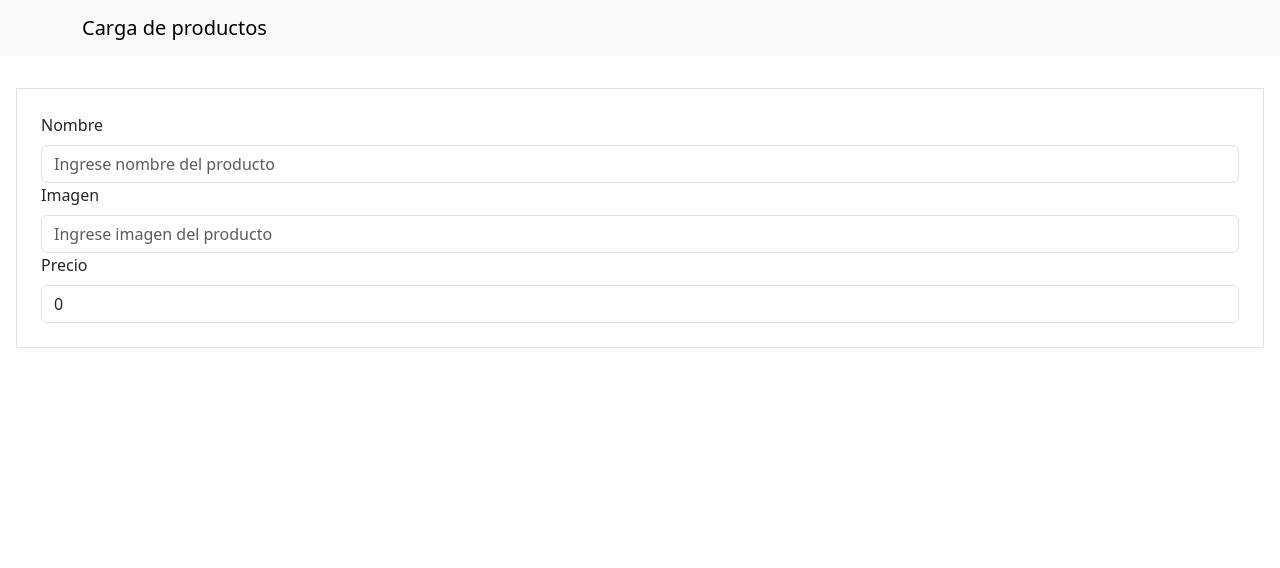
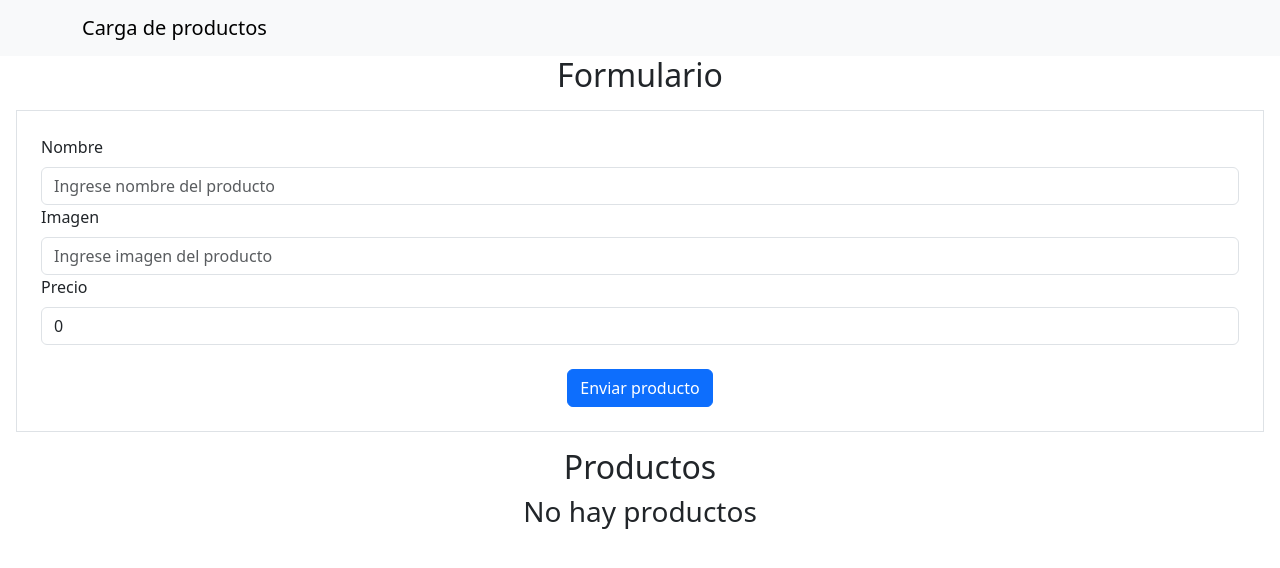
Before and after one commit to sahaderenzo/practico_n9, a React (Vite) app: page / in a window 1280 px wide. Shown: the top 568 px of the page. Built offline with nearby package versions, Linux system fonts and the light colour scheme.

Commit message:
Finalizando ultimo video

```diff
--- a/src/App.tsx
+++ b/src/App.tsx
@@ -3,7 +3,6 @@ import { MiPrimerComponent } from "./components/MiPrimerComponente/MiPrimerCompo
 import { ComponentUseEffect } from "./components/ComponentUseEffect/ComponentUseEffect"
 import { FormComponent } from "./components/FormComponent/FormComponent"
 import { AppProduct } from "./components/AddProduct/AppProduct"
-import { FormProduct } from "./components/AddProduct/FormProducts/FormProduct"
 
 export const App = () => {
 
@@ -14,7 +13,6 @@ export const App = () => {
             <ComponentUseEffect />
             <FormComponent /> */}
             <AppProduct />
-            <FormProduct />
         </div>
     )
 }
--- a/src/components/AddProduct/AppProduct.tsx
+++ b/src/components/AddProduct/AppProduct.tsx
@@ -1,10 +1,30 @@
+import { useState } from "react"
+import { FormProduct } from "./FormProducts/FormProduct"
 import { Header } from "./Header/Header"
+import { ListProducts } from "./ListProducts/ListProducts"
 
 
+interface ItemProduct {
+    precio: number,
+    imagen: string,
+    nombre: string,
+}
+
 export const AppProduct = () => {
+
+    const [products, setProducts] = useState<ItemProduct[]>([])
+
+    const handleAddProduct = (newItem: ItemProduct) => {
+        setProducts((prev) => [...prev, newItem])
+    }
+
     return (
         <div>
             <Header />
+            <h2 className="text-center">Formulario</h2>
+            <FormProduct handleAddProduct={handleAddProduct} />
+            <h2 className="text-center">Productos</h2>
+            {products.length > 0 ? <ListProducts arrItems={products} /> : <h3 className="text-center">No hay productos</h3>}
         </div>
     )
 }
--- a/src/components/AddProduct/FormProducts/FormProduct.tsx
+++ b/src/components/AddProduct/FormProducts/FormProduct.tsx
@@ -1,12 +1,18 @@
-import { Form } from "react-bootstrap"
+import { Button, Form } from "react-bootstrap"
 import { useForm } from "../../../hooks/useForm"
+import { FC } from "react"
 
-export const FormProduct = () => {
+interface IPropsFormProduct {
+    handleAddProduct: Function
+}
+
+export const FormProduct: FC<IPropsFormProduct> = ({ handleAddProduct }) => {
 
     const { handleChange, values, resetForms } = useForm({ nombre: '', imagen: '', precio: 0 })
 
     const handleSubmitForm = () => {
-
+        handleAddProduct(values)
+        resetForms()
     }
 
     return (
@@ -26,6 +32,9 @@ export const FormProduct = () => {
                 <Form.Label>Precio</Form.Label>
                 <Form.Control type="number" name="precio" placeholder="Ingrese precio del producto" value={values.precio} onChange={handleChange}></Form.Control>
             </Form.Group>
+            <div className="d-flex justify-content-center mt-4">
+                <Button onClick={handleSubmitForm} variant="primary">Enviar producto</Button>
+            </div>
         </Form>
     )
 }
--- /dev/null
+++ b/src/components/AddProduct/ListProducts/ListProducts.tsx
@@ -0,0 +1,35 @@
+import { FC } from "react"
+import { Button, Card } from "react-bootstrap"
+
+interface ItemProduct {
+    precio: number,
+    imagen: string,
+    nombre: string,
+}
+
+interface IPropsListProducts {
+    arrItems: ItemProduct[]
+}
+
+export const ListProducts: FC<IPropsListProducts> = ({ arrItems }) => {
+    return (
+        <div className="p-1 m-3 border rounded d-grid gap-2" style={{
+            gridTemplateColumns: "repeat(2,1fr)",
+            justifyItems: "center",
+            alignItems: "center",
+        }}>
+            {
+                arrItems.map((el, i) => (
+                    <Card key={i} style={{ width: '18rem' }}>
+                        <Card.Img variant="top" src={el.imagen} />
+                        <Card.Body>
+                            <Card.Title>C{el.nombre}</Card.Title>
+                            <Card.Text>
+                                ${el.precio}
+                            </Card.Text>
+                        </Card.Body>
+                    </Card>))
+            }
+        </div>
+    )
+}
```
